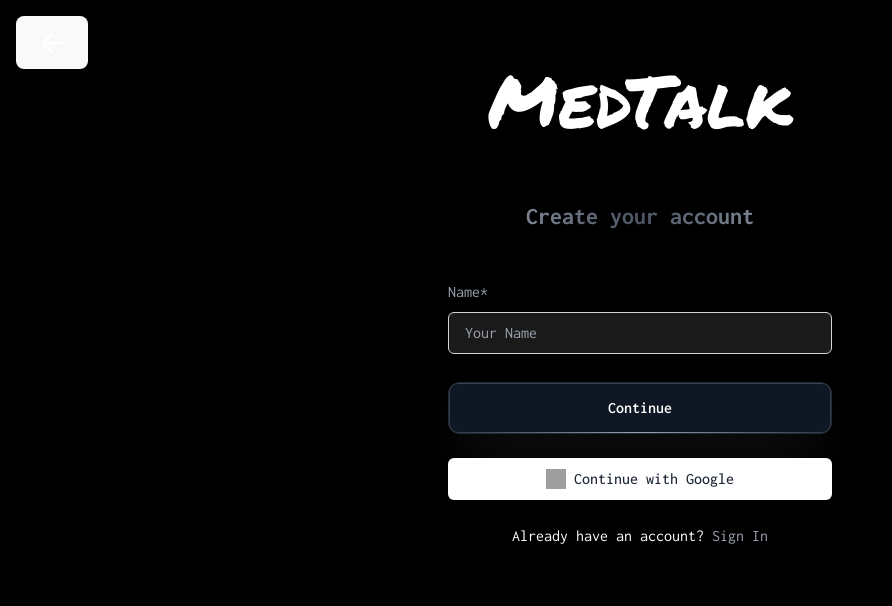
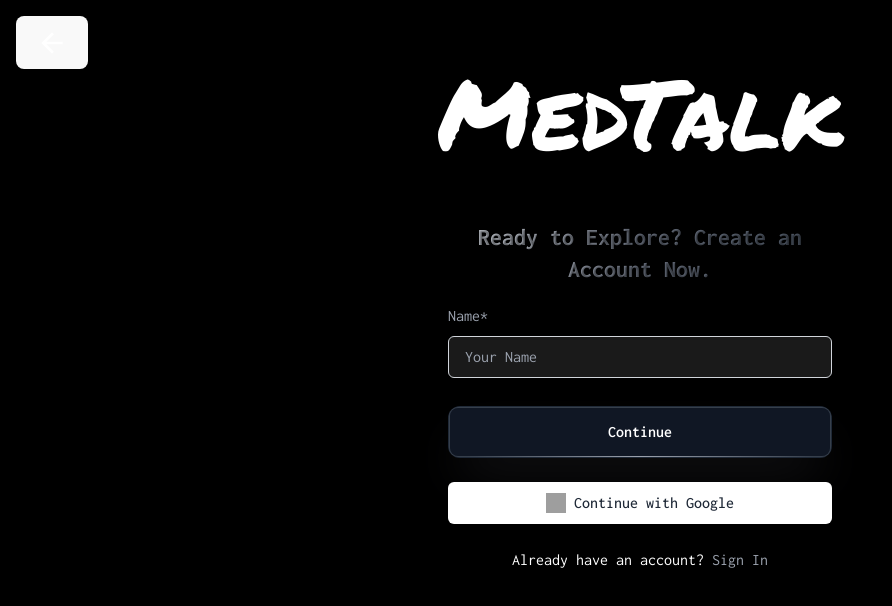
Before and after one commit to ahmadafzal007/MedTalk-React-app, a React (Vite) app: page /SignUp in a window 1280 px wide. Shown: the top 606 px of the page, without its empty margins (0-892 px from the left). Built offline with nearby package versions, Linux system fonts and the light colour scheme; grey boxes are pictures that could not be loaded; a web font is replaced by a local one.

Commit message:
font styles updated1

```diff
--- a/src/screens/access/Login.jsx
+++ b/src/screens/access/Login.jsx
@@ -54,14 +54,23 @@ const LoginPage = () => {
         </button>
       </div>
 
-      <h1 className="text-6xl md:text-7xl text-white font-permanent text-center pt-16  font-bold mb-8">
+      <h1 className="text-6xl md:text-8xl text-white font-permanent text-center pt-16  font-bold mb-8">
         MedTalk
       </h1>
       <div className="flex items-center justify-center">
         <div className="p-8 rounded-lg shadow-lg w-full max-w-md text-white">
-          <h2 className="text-2xl font-bold text-center mb-12 text-transparent bg-clip-text bg-gradient-to-r from-gray-400 via-gray-600 to-gray-400 shadow-md ">
-            Sign in your account
-          </h2>
+          <h2
+            className="text-2xl  animate-float font-bold text-center mb-12 md:mb-4 text-transparent bg-clip-text bg-gradient-to-r from-gray-400 via-gray-600 to-gray-400 shadow-md"
+            style={{
+              backgroundImage:
+                "linear-gradient(90deg, #d1d5db, #6b7280, #4b5563)",
+              WebkitBackgroundClip: "text",
+              WebkitTextFillColor: "transparent",
+              textShadow: "1px 1px 2px rgba(0, 0, 0, 0.5)",
+            }}
+          >
+Already a Member? Let’s Get You In.
+</h2>
 
           {step === 1 && (
             <form onSubmit={handleEmailSubmit}>
@@ -153,11 +162,7 @@ const LoginPage = () => {
                   onClick={() => setShowPassword(!showPassword)}
                   className="text-gray-400 hover:text-gray-300 focus:outline-none"
                 >
-                  {showPassword ? (
-                    <VisibilityOffIcon />
-                  ) : (
-                    <VisibilityIcon />
-                  )}
+                  {showPassword ? <VisibilityOffIcon /> : <VisibilityIcon />}
                 </button>
               </div>
 
--- a/src/screens/access/signup.jsx
+++ b/src/screens/access/signup.jsx
@@ -66,14 +66,24 @@ const SignUpPage = () => {
         </button>
       </div>
 
-      <h1 className="text-6xl md:text-7xl text-white font-permanent text-center pt-16  font-bold mb-8">
+      <h1 className="text-6xl md:text-8xl text-white font-permanent text-center pt-16  font-bold mb-8">
         MedTalk
       </h1>
       <div className="flex items-center justify-center">
         <div className="p-8 rounded-lg shadow-lg w-full max-w-md text-white">
-        <h2 className="text-2xl font-bold text-center mb-12 text-transparent bg-clip-text bg-gradient-to-r from-gray-400 via-gray-600 to-gray-400 shadow-md ">
-            Create your account
-          </h2>
+          <h2
+            className="text-2xl animate-float font-bold text-center mb-12 md:mb-4 text-transparent bg-clip-text bg-gradient-to-r from-gray-400 via-gray-600 to-gray-400 shadow-md"
+            style={{
+              backgroundImage:
+                "linear-gradient(90deg, #d1d5db, #6b7280, #4b5563)",
+              WebkitBackgroundClip: "text",
+              WebkitTextFillColor: "transparent",
+              textShadow: "1px 1px 2px rgba(0, 0, 0, 0.5)",
+            }}
+          >
+Ready to Explore? Create an Account Now.
+</h2>
+
           {step === 1 && (
             <form onSubmit={handleNameSubmit}>
               <div className="mb-4">
@@ -184,7 +194,7 @@ const SignUpPage = () => {
               </button>
             </form>
           )}
-            {step === 3 && (
+          {step === 3 && (
             <form onSubmit={handlePasswordSubmit}>
               <div className="">
                 <label htmlFor="password" className="block text-gray-400 mb-2">
@@ -226,11 +236,7 @@ const SignUpPage = () => {
                   onClick={() => setShowPassword(!showPassword)}
                   className="text-gray-400  hover:text-gray-300 focus:outline-none"
                 >
-                  {showPassword ? (
-                    <VisibilityOffIcon />
-                  ) : (
-                    <VisibilityIcon />
-                  )}
+                  {showPassword ? <VisibilityOffIcon /> : <VisibilityIcon />}
                 </button>
               </div>
               <button
@@ -261,28 +267,31 @@ const SignUpPage = () => {
             </form>
           )}
 
-        <div className="mt-6 text-center">
+          <div className="mt-6 text-center">
             <button className="w-full bg-white text-gray-800 py-2 rounded-md hover:bg-gray-100 transition duration-200 transform hover:scale-105 flex items-center justify-center">
               <img
                 src="https://uxwing.com/wp-content/themes/uxwing/download/brands-and-social-media/google-color-icon.png"
                 alt="Google Icon"
                 className="w-5 h-5 mr-2"
-                />
+              />
               Continue with Google
             </button>
           </div>
           <div className="mt-6 text-center">
             <p>
               Already have an account?{" "}
-              <a onClick={handleLoginClick} href="#" className="text-gray-400 hover:underline">
+              <a
+                onClick={handleLoginClick}
+                href="#"
+                className="text-gray-400 hover:underline"
+              >
                 Sign In
               </a>
             </p>
           </div>
         </div>
-       </div>
       </div>
-
+    </div>
   );
 };
 
--- a/tailwind.config.js
+++ b/tailwind.config.js
@@ -56,6 +56,12 @@ export default {
       },
 
       colors: {
+
+        metallicGray: {
+          light: '#d1d5db', // lighter metallic shade
+          DEFAULT: '#6b7280', // default metallic shade
+          dark: '#4b5563', // darker metallic shade
+        },
         primary: {
           light: '#83a79d',
           DEFAULT: '#E14411',
```
